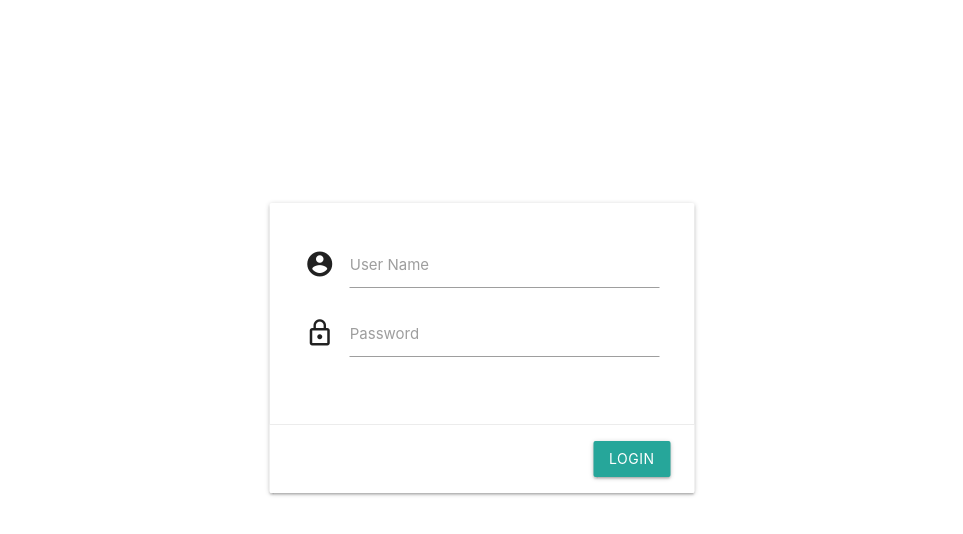
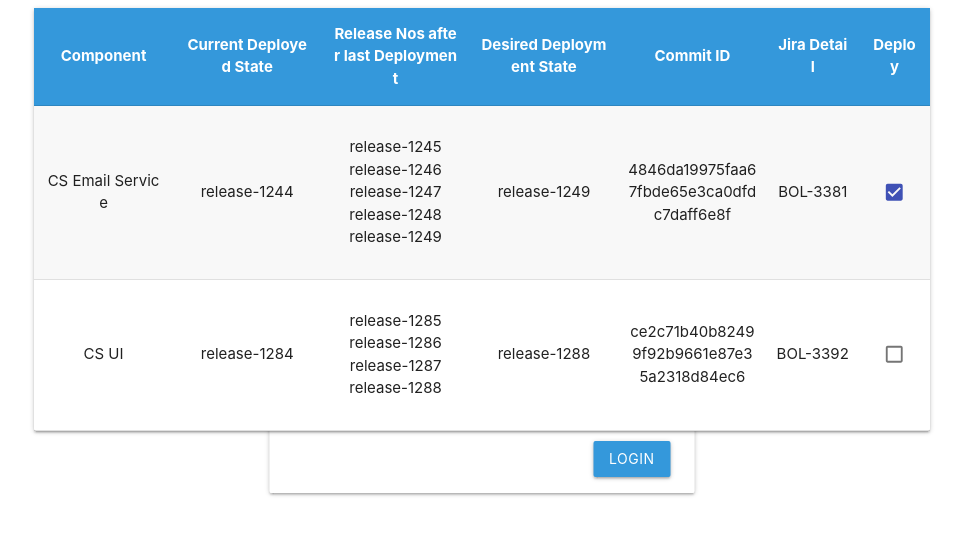
Before and after one commit to amiteshr179/Search-Marvel, a React app: page / in a window 1280 px wide. Shown: the top 534 px of the page, without its empty margins (158-1121 px from the left). Built offline with nearby package versions, Linux system fonts and the light colour scheme.

Commit message:
ADD table

```diff
--- a/package.json
+++ b/package.json
@@ -10,6 +10,7 @@
     "start": "webpack-dev-server --open"
   },
   "dependencies": {
+    "@material-ui/core": "^4.8.3",
     "react": "^16.0.0",
     "react-dom": "^16.0.0",
     "react-router-dom": "^4.1.2",
--- a/src/HomePage/HomePage.jsx
+++ b/src/HomePage/HomePage.jsx
@@ -1,4 +1,5 @@
 import React from 'react';
+import Checkbox from '@material-ui/core/Checkbox';
 
 import { messageService } from '@/_services';
 
@@ -15,11 +16,7 @@ class HomePage extends React.Component {
 
     render() {
         return (
-            // <div>
-            //     <h2>React + RxJS Component Communication</h2>
-            //     <button onClick={this.sendMessage} className="btn btn-primary">Send Message</button>
-            //     <button onClick={this.clearMessages} className="btn btn-secondary">Clear Messages</button>
-            // </div>
+            <div>
             <section className="login">
             {/* <h4 className="center-align">Login Form</h4> */}
             <div className="card">
@@ -42,10 +39,75 @@ class HomePage extends React.Component {
 
               </div>
               <div className="card-action right-align">
-              <a className="waves-effect waves-light btn">Login</a>
+              <a className="user-login waves-effect waves-light btn">Login</a>
               </div>
             </div>
             </section>
+            <section className="card dashboard">
+                    <table className="responsive-table striped">
+                <thead>
+                <tr>
+                    <th>Component</th>
+                    <th>Current Deployed State</th>
+                    <th>Release Nos after last Deployment</th>
+                    <th>Desired Deployment State</th>
+                    <th>Commit ID</th>
+                    <th>Jira Detail</th>
+                    <th>Deploy</th>
+                </tr>
+                </thead>
+
+                <tbody>
+                <tr>
+                    <td>CS Email Service</td>
+                    <td>release-1244</td>
+                    <td>
+                        <ul>
+                            <li>release-1245</li>
+                            <li>release-1246</li>
+                            <li>release-1247</li>
+                            <li>release-1248</li>
+                            <li>release-1249</li>
+                        </ul>
+                    </td>
+                    <td>release-1249</td>
+                    <td>4846da19975faa67fbde65e3ca0dfdc7daff6e8f</td>
+                    <td>BOL-3381</td>
+                    <td>
+                    <Checkbox
+                        defaultChecked
+                        value="secondary"
+                        color="primary"
+                        inputProps={{ 'aria-label': 'secondary checkbox' }}
+                    />
+                    </td>
+                </tr>
+                <tr>
+                    <td>CS UI</td>
+                    <td>release-1284</td>
+                    <td>
+                        <ul>
+                            <li>release-1285</li>
+                            <li>release-1286</li>
+                            <li>release-1287</li>
+                            <li>release-1288</li>
+                        </ul>
+                    </td>
+                    <td>release-1288</td>
+                    <td>ce2c71b40b82499f92b9661e87e35a2318d84ec6</td>
+                    <td>BOL-3392</td>
+                    <td>
+                    <Checkbox
+                        value="secondary"
+                        color="primary"
+                        inputProps={{ 'aria-label': 'secondary checkbox' }}
+                    />
+                    </td>
+                </tr>
+                </tbody>
+            </table>
+            </section>
+            </div>
         );
     }
 }
--- a/src/index.html
+++ b/src/index.html
@@ -15,6 +15,9 @@
         <link href="https://fonts.googleapis.com/icon?family=Material+Icons" rel="stylesheet">
 
 
+        <link rel="stylesheet" href="https://fonts.googleapis.com/css?family=Roboto:300,400,500,700&display=swap" />
+
+
     <style>
         a { cursor: pointer; }
         .login{
@@ -24,6 +27,24 @@
             top: 40%;
             left: 50%;
             transform: translate(-50%, -40%);
+        }
+        table.striped tr{
+            border-bottom: 1px solid rgba(0,0,0,0.12);
+        }
+        .dashboard td, .dashboard th{
+            justify-content: center;
+            text-align: center;
+            padding:15px 10px;
+            border-radius: 0px;
+            max-width: 150px;
+            word-break: break-all;
+        }
+        .dashboard thead{
+            background-color: #3498db;
+            color: #fff;
+        }
+        .user-login, .user-login.btn:hover {
+            background-color: #3498db;
         }
     </style>
 </head>
```
Also changed, not shown: 1 other file (tests, documents, lock files or other folders).
